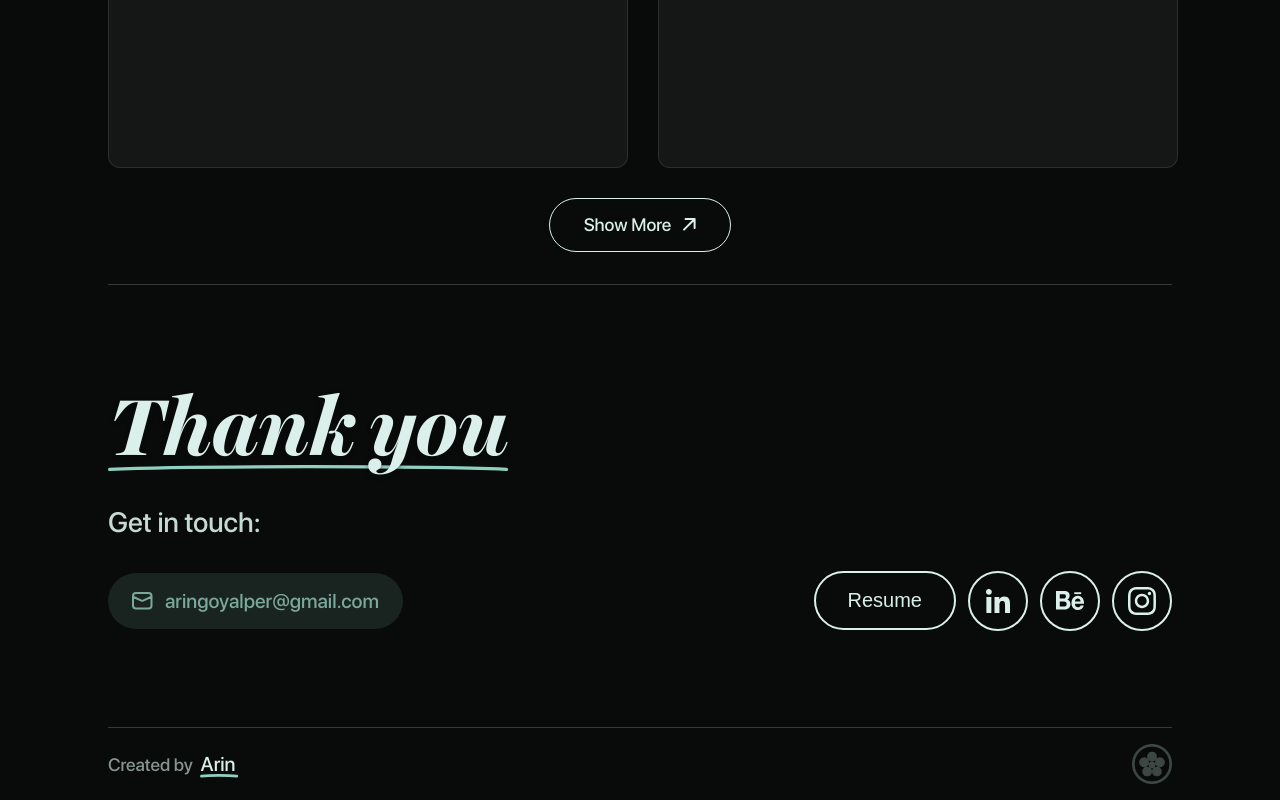
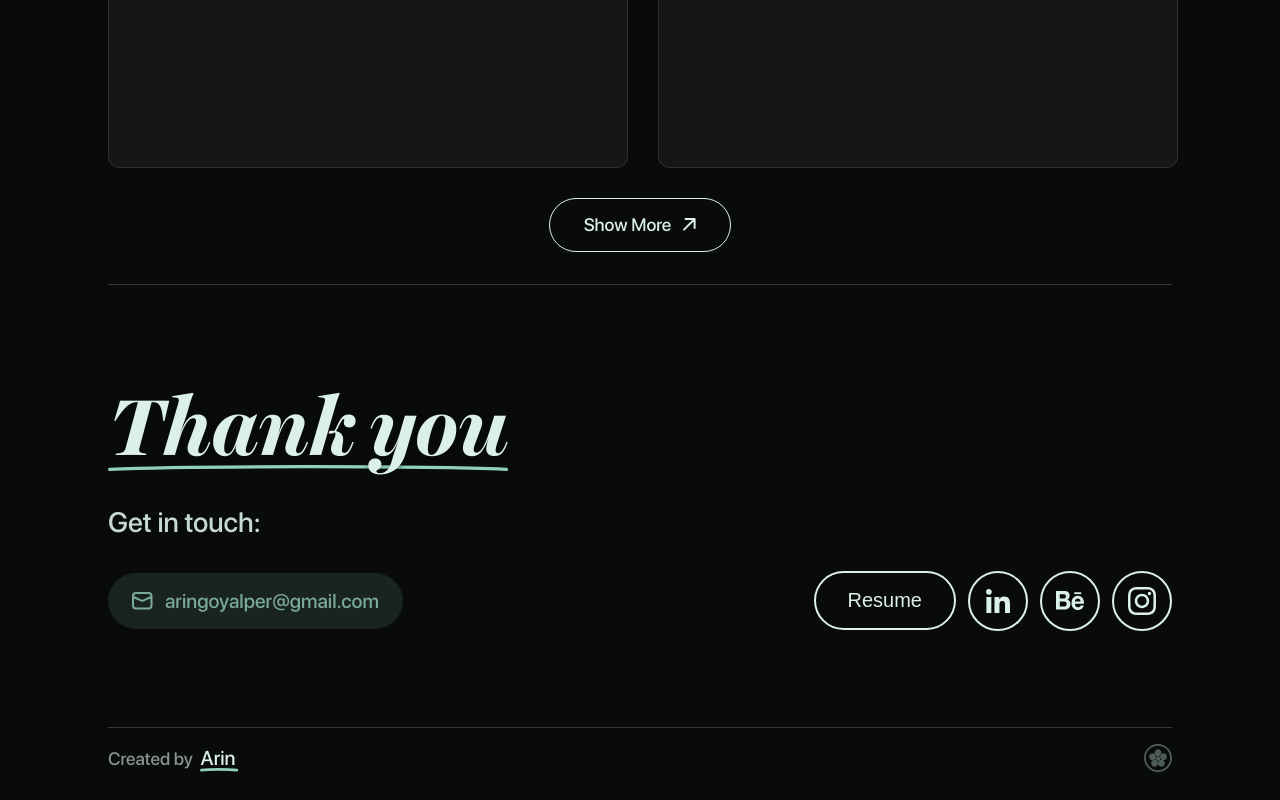
Before and after one commit to arin-goyal/portfolio-website, a React (Vite) app: page / in a window 1280 px wide. Shown: the part 1973-2773 px from the top of the page. Built offline with nearby package versions, Linux system fonts and the light colour scheme; a web font is replaced by a local one.

Commit message:
changed the size of easter egg

```diff
--- a/src/components/Credits.css
+++ b/src/components/Credits.css
@@ -39,17 +39,17 @@
 
 /* Easter Egg Styling */
 .credits-easter-egg {
-  width: 40px; /* Adjust size as needed for a square look */
-  height: 40px;
+  width: 28px; /* Adjust size as needed for a square look */
+  height: 28px;
   object-fit: cover;
-  opacity: 0.6; /* Subtle look, can increase on hover */
+  opacity: 0.8; /* Subtle look, can increase on hover */
   transition: transform 0.3s ease, opacity 0.3s ease;
   cursor: help; /* Clue that it's an easter egg */
 }
 
 .credits-easter-egg:hover {
   opacity: 1;
-  transform: scale(1.1) rotate(5deg);
+  transform: scale(1.07) rotate(3deg);
 }
 
 /* Responsive adjustment for 108px margin */
--- a/src/components/Credits.tsx
+++ b/src/components/Credits.tsx
@@ -14,10 +14,10 @@ const Credits = () => {
         </span>
       </p>
 
-      {/* Right side: Easter Egg PNG */}
+      {/* Right side: Easter Egg SVG */}
       <img
-        src="/Easter-egg.png"
-        alt="Easter Egg"
+        src="/Easter-Egg.svg"
+        alt='For someone who was once my best friend and also the reason this site exists. "A small piece from the trip I wish I had taken."'
         className="credits-easter-egg"
       />
     </div>
```
Also changed, not shown: public/Easter-Egg.svg (added).
